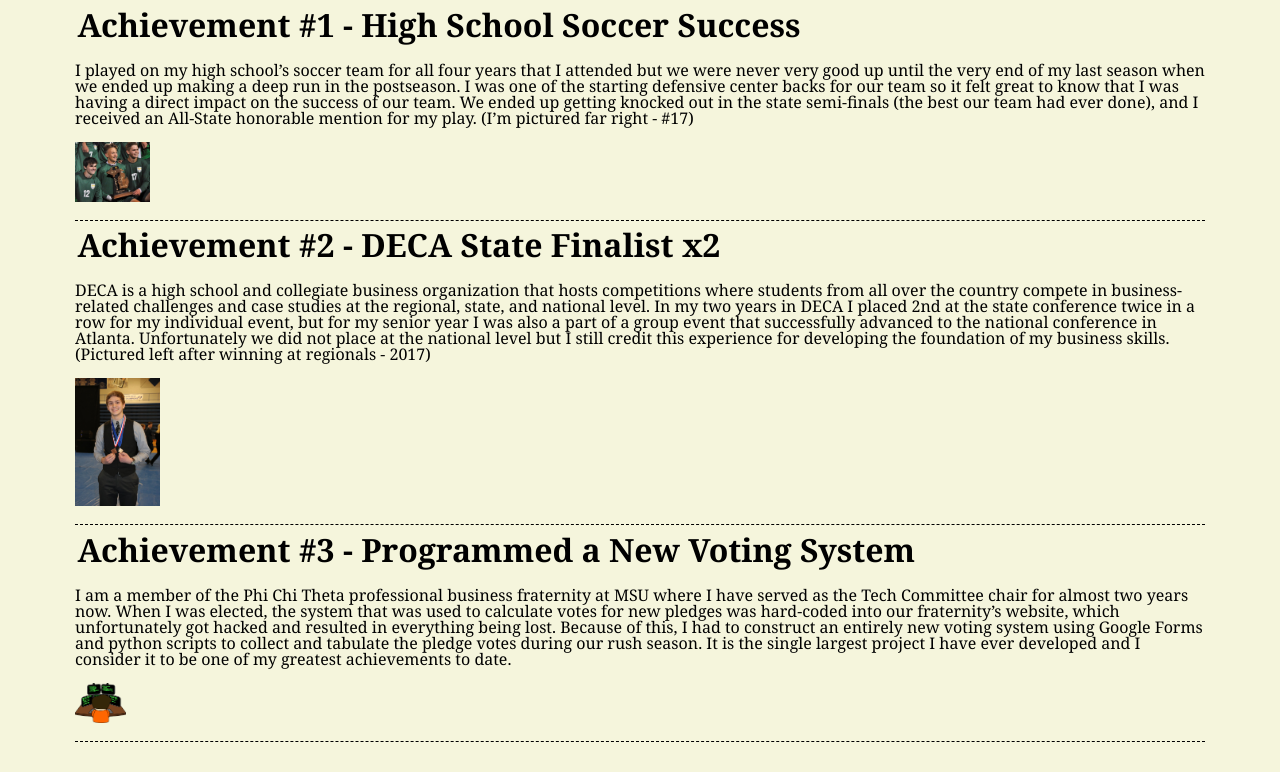
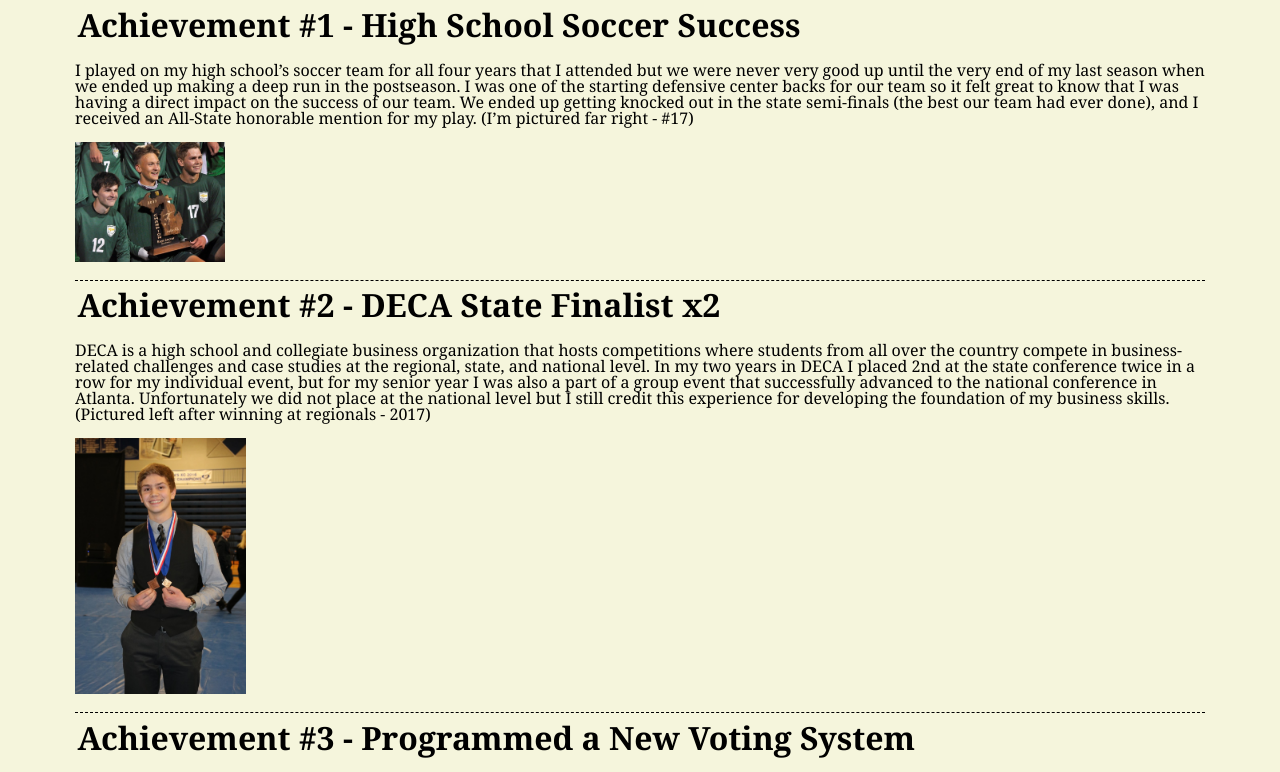
Before and after one commit to harlessz/mi349_final, a plain HTML site: page index.html in a window 1280 px wide. Shown: the part 314-1086 px from the top of the page. Drawn offline with Linux system fonts and the light colour scheme.

Commit message:
images resized

```diff
--- a/index.html
+++ b/index.html
@@ -29,8 +29,8 @@
             <p>I played on my high school’s soccer team for all four years that I attended but we were never very good up until the very end of my last season when we ended up making a deep run in the postseason. I was one of the starting defensive center backs for our team so it felt great to know that I was having a direct impact on the success of our team. We ended up getting knocked out in the state semi-finals (the best our team had ever done), and I received an All-State honorable mention for my play. (I’m pictured far right - #17)
             </p>
             <p><img src="soccer.jpg" alt="Soccer picture with trophy"
-                width = "75"
-                height = "60">
+                width = "150"
+                height = "120">
             </p>
         </article>
         <article class='achievement-right'>
@@ -38,8 +38,8 @@
             <p> DECA is a high school and collegiate business organization that hosts competitions where students from all over the country compete in business-related challenges and case studies at the regional, state, and national level. In my two years in DECA I placed 2nd at the state conference twice in a row for my individual event, but for my senior year I was also a part of a group event that successfully advanced to the national conference in Atlanta. Unfortunately we did not place at the national level but I still credit this experience for developing the foundation of my business skills. (Pictured left after winning at regionals - 2017)
             </p>
             <p><img src="deca.jpg" alt="Deca medals"
-                width = "85"
-                height = "128">
+                width = "171"
+                height = "256">
             </p>
         </article>
         <article class="achievement-left">
@@ -48,8 +48,8 @@
                 I am a member of the Phi Chi Theta professional business fraternity at MSU where I have served as the Tech Committee chair for almost two years now. When I was elected, the system that was used to calculate votes for new pledges was hard-coded into our fraternity’s website, which unfortunately got hacked and resulted in everything being lost. Because of this, I had to construct an entirely new voting system using Google Forms and python scripts to collect and tabulate the pledge votes during our rush season. It is the single largest project I have  ever developed and I consider it to be one of my greatest achievements to date.
             </p>
             <p><img src="coding.png" alt="Programmer"
-                width = "51"
-                height= "40">
+                width = "102"
+                height= "81">
             </p>
         </article>
     </section>
```
Also changed, not shown: future.html (+6 -6 lines).
